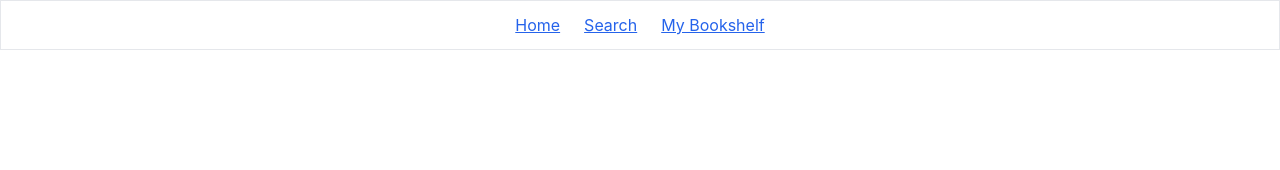
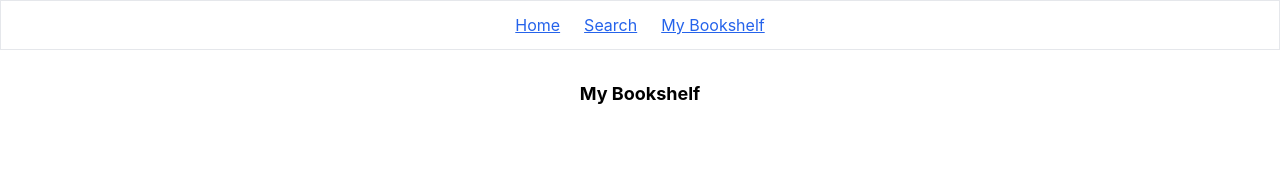
Before and after one commit to madhav240/personal-bookshelf, a React (Create React App) app: page /my-bookshelf in a window 1280 px wide. Shown: the top 170 px of the page. Built offline with nearby package versions, Linux system fonts and the light colour scheme.

Commit message:
initial commit

```diff
--- a/src/routes/MyBookshelf.jsx
+++ b/src/routes/MyBookshelf.jsx
@@ -4,6 +4,7 @@ export default function MyBookshelf() {
   const books = JSON.parse(localStorage.getItem("books")) || [];
   return (
     <>
+      <h1 className="text-center font-bold text-lg"> My Bookshelf</h1>
       <div className="mt-8 grid gap-3 sm:grid-cols-2 md:grid-cols-4 ">
         {books.map((book, index) => (
           <BookCard props={{ book, showAddBtn: false }} key={index} />
```
